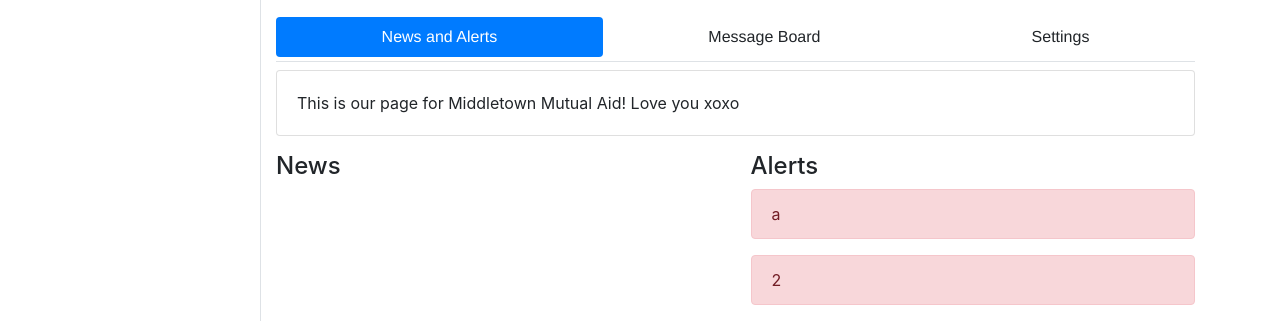
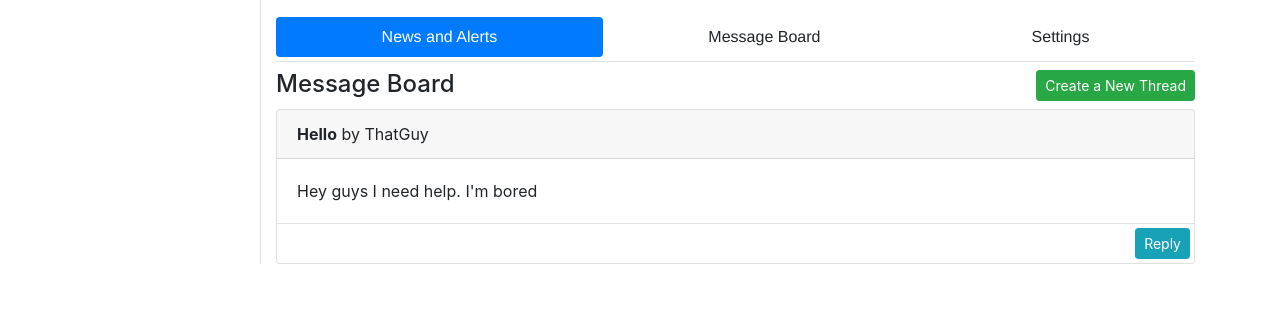
Before and after one commit to ccostoso/Covid-19-Mutual-Aid, a React (Create React App) app in the folder client/: page /community/1 in a window 1280 px wide. Shown: the part 287-610 px from the top of the page. Built offline with nearby package versions, Linux system fonts and the light colour scheme.

Commit message:
Code for Devon

```diff
--- /dev/null
+++ b/client/src/components/CommunityComponents/CommunityBoard/index.js
@@ -0,0 +1,22 @@
+import React from "react";
+import { Container, Row, Col } from "../../UniversalComponents/Grid";
+import { Alert } from "../../UniversalComponents/Alert";
+import { CommunityBoardPost } from "../CommunityBoardPost";
+
+export const CommunityBoard = ({ posts }) => {
+    return (
+        <Container fluid className="p-0">
+            <Row>
+                <Col size="md-6">
+                    <h4>Message Board</h4>
+                </Col>
+                <Col size="md-6" className="d-flex pb-2">
+                    <button className="btn btn-sm btn-success ml-auto">
+                        Create a New Thread
+                    </button>
+                </Col>
+            </Row>
+            {posts.map(post => <CommunityBoardPost post={post} />)}
+        </Container>
+    )
+}
--- /dev/null
+++ b/client/src/components/CommunityComponents/CommunityBoardPost/index.js
@@ -0,0 +1,20 @@
+import React from "react";
+import { Row } from "../../UniversalComponents/Grid";
+
+export const CommunityBoardPost = ({ post }) => {
+    return (
+        <div className="card">
+            <div className="card-header">
+                <div><strong>{post.title}</strong> by {post.poster}</div>
+            </div>
+            <div className="card-body">{post.body}</div>
+            <ul class="list-group list-group-flush">
+                <li class="list-group-item d-flex border-top p-1">
+                    <button className="btn btn-sm btn-info ml-auto">
+                        Reply
+                    </button>
+                </li>
+            </ul>
+        </div>
+    )
+}
--- a/client/src/components/CommunityComponents/CommunityPanel/index.js
+++ b/client/src/components/CommunityComponents/CommunityPanel/index.js
@@ -3,9 +3,9 @@ import { Col } from "../../UniversalComponents/Grid";
 import { CommunityPanelHeader } from "../CommunityPanelHeader";
 import { CommunityPanelNav } from "../CommunityPanelNav";
 import { NewsAndAlerts } from "../NewsAndAlerts";
-// import { CommunityBoard } from "../CommunityBoard";
+import { CommunityBoard } from "../CommunityBoard";
 
-export const CommunityPanel = ({headerImage, title, active, alerts, about}) => {
+export const CommunityPanel = ({headerImage, title, active, alerts, about, posts}) => {
     return (
         <Col size="md-10" className="border-left">
             <CommunityPanelHeader
@@ -13,11 +13,13 @@ export const CommunityPanel = ({headerImage, title, active, alerts, about}) => {
                 title={title}
             />
             <CommunityPanelNav isAdmin={true} />
-            {/* <CommunityBoard {...props} /> */}
-            <NewsAndAlerts
+            <CommunityBoard
+                posts={posts}
+            />
+            {/* <NewsAndAlerts
                 alerts={alerts}
                 about={about}
-            />
+            /> */}
         </Col>
     )
 };
--- a/client/src/pages/Community/index.js
+++ b/client/src/pages/Community/index.js
@@ -18,7 +18,13 @@ class Community extends Component {
             alerts: ["a", 2],
             about: "This is our page for Middletown Mutual Aid! Love you xoxo"
         },
-        activePage: "NewsAndAlerts"
+        activePage: "NewsAndAlerts",
+        posts: [{
+            title: "Hello",
+            poster: "ThatGuy",
+            body: "Hey guys I need help. I'm bored",
+            replies: [],
+        }],
     }
 
     componentDidMount() {
@@ -36,6 +42,7 @@ class Community extends Component {
                         alerts={this.state.community.alerts}
                         about={this.state.community.about}
                         active={this.state.activePage}
+                        posts={this.state.posts}
                     />
                 </Row>
             </Container>
```
Also changed, not shown: client/src/components/CommunityComponents/CommunityBoard/style.css (added), client/src/components/CommunityComponents/CommunityBoardPost/style.css (added), 1 other file (tests, documents, lock files or other folders).
